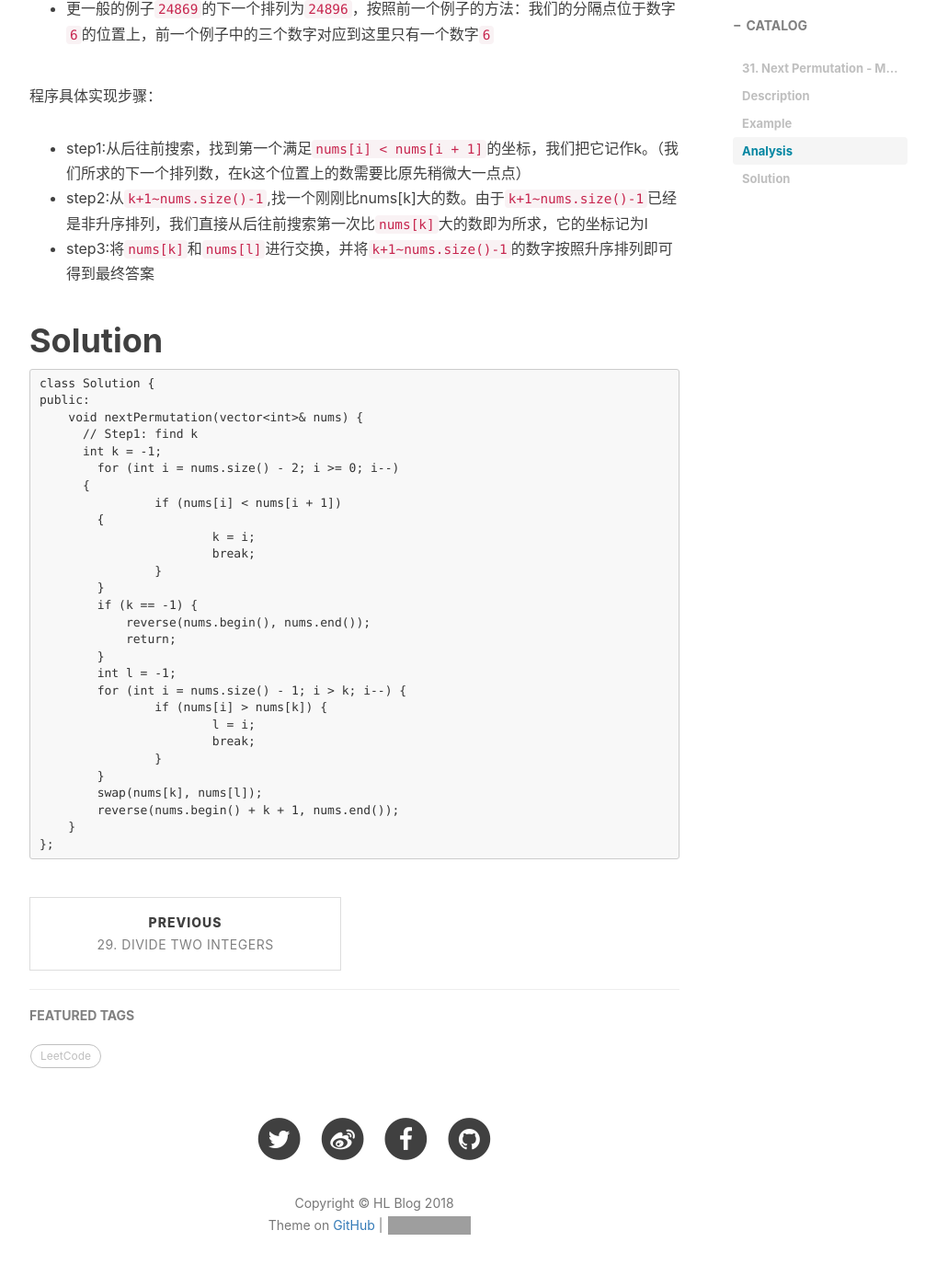
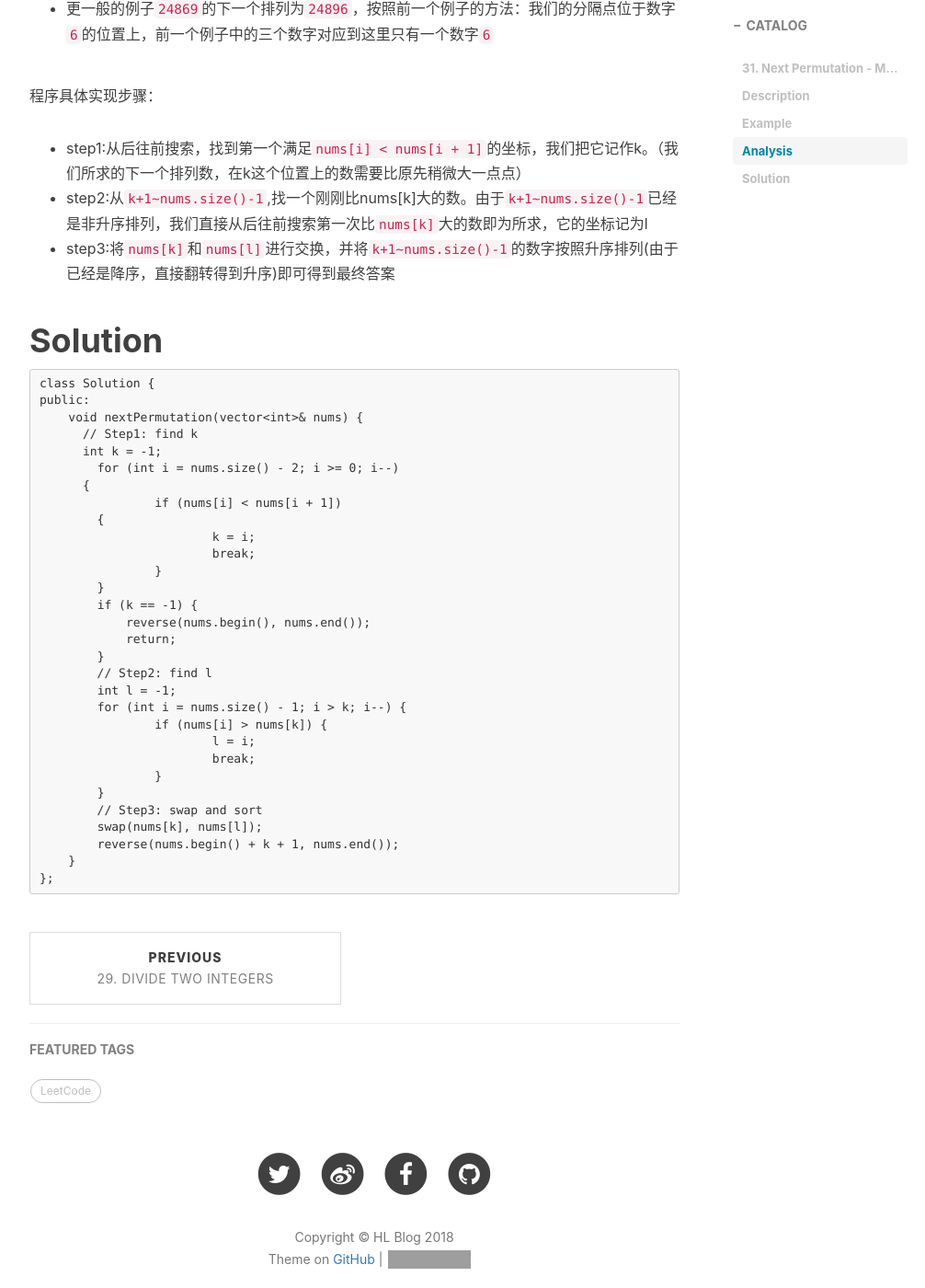
Before and after one commit to alistarhu/alistarhu.github.io, a Jekyll site: the page built from _posts/2018-02-20-LeetCode31-Next Permutation.md, in a window 1280 px wide and 1400 px high, scrolled down 1363 px. Shown: the whole window at 92% size, without its empty margins (233-1239 px from the left). Built offline with Jekyll 4.4.1, drawn with Linux system fonts in a browser that asks for light colours; nearby versions of some CDN libraries; comment, search, counter and statistics services are not loaded; grey boxes are pictures that could not be loaded.

Commit message:
Update 2018-02-20-LeetCode31-Next Permutation.md

````diff
--- a/_posts/2018-02-20-LeetCode31-Next Permutation.md
+++ b/_posts/2018-02-20-LeetCode31-Next Permutation.md
@@ -37,7 +37,7 @@ Inputs are in the left-hand column and its corresponding outputs are in the righ
 程序具体实现步骤：
 - step1:从后往前搜索，找到第一个满足`nums[i] < nums[i + 1]`的坐标，我们把它记作k。（我们所求的下一个排列数，在k这个位置上的数需要比原先稍微大一点点）
 - step2:从`k+1~nums.size()-1`,找一个刚刚比nums[k]大的数。由于`k+1~nums.size()-1`已经是非升序排列，我们直接从后往前搜索第一次比`nums[k]`大的数即为所求，它的坐标记为l
-- step3:将`nums[k]`和`nums[l]`进行交换，并将`k+1~nums.size()-1`的数字按照升序排列即可得到最终答案
+- step3:将`nums[k]`和`nums[l]`进行交换，并将`k+1~nums.size()-1`的数字按照升序排列(由于已经是降序，直接翻转得到升序)即可得到最终答案
 
 # Solution
 ```
@@ -58,6 +58,7 @@ public:
     	    reverse(nums.begin(), nums.end());
     	    return;
     	}
+        // Step2: find l
     	int l = -1;
     	for (int i = nums.size() - 1; i > k; i--) {
     		if (nums[i] > nums[k]) {
@@ -65,6 +66,7 @@ public:
     			break;
     		}
     	}
+        // Step3: swap and sort
     	swap(nums[k], nums[l]);
     	reverse(nums.begin() + k + 1, nums.end());
     }
````
